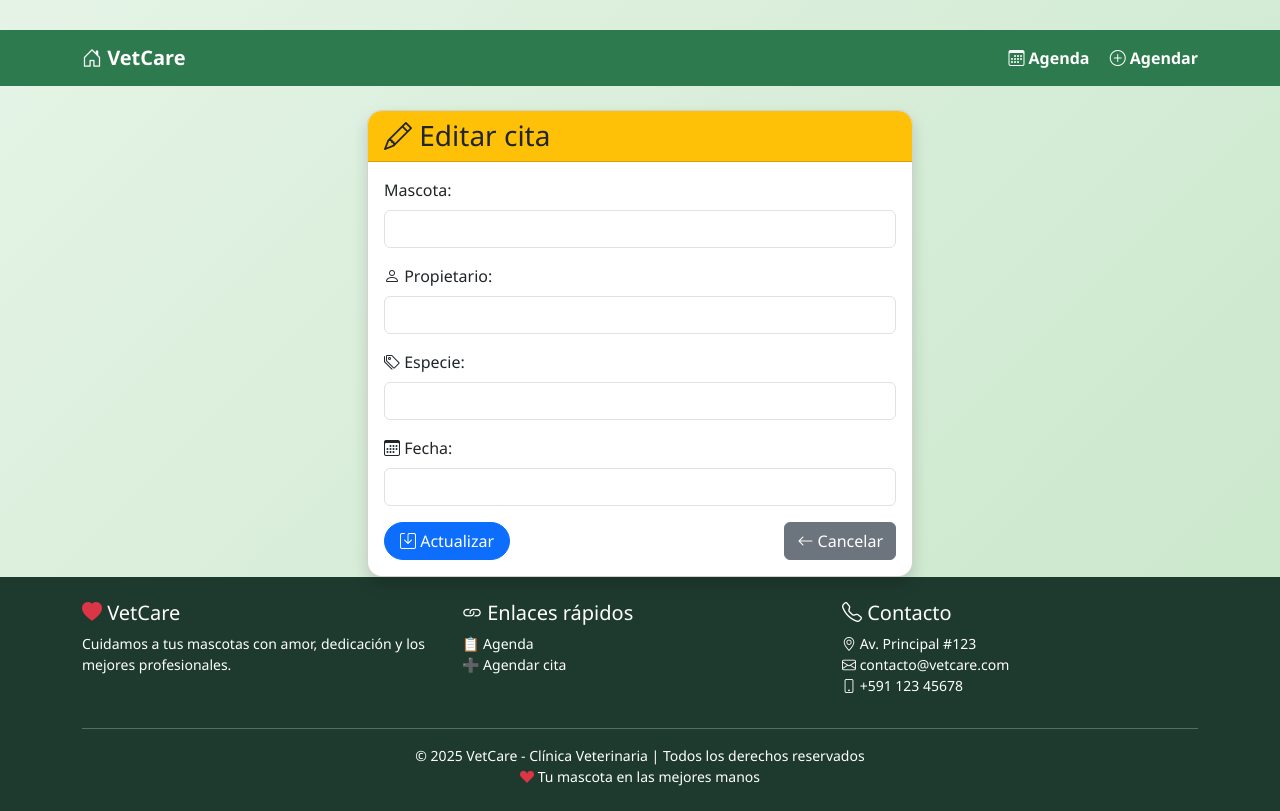
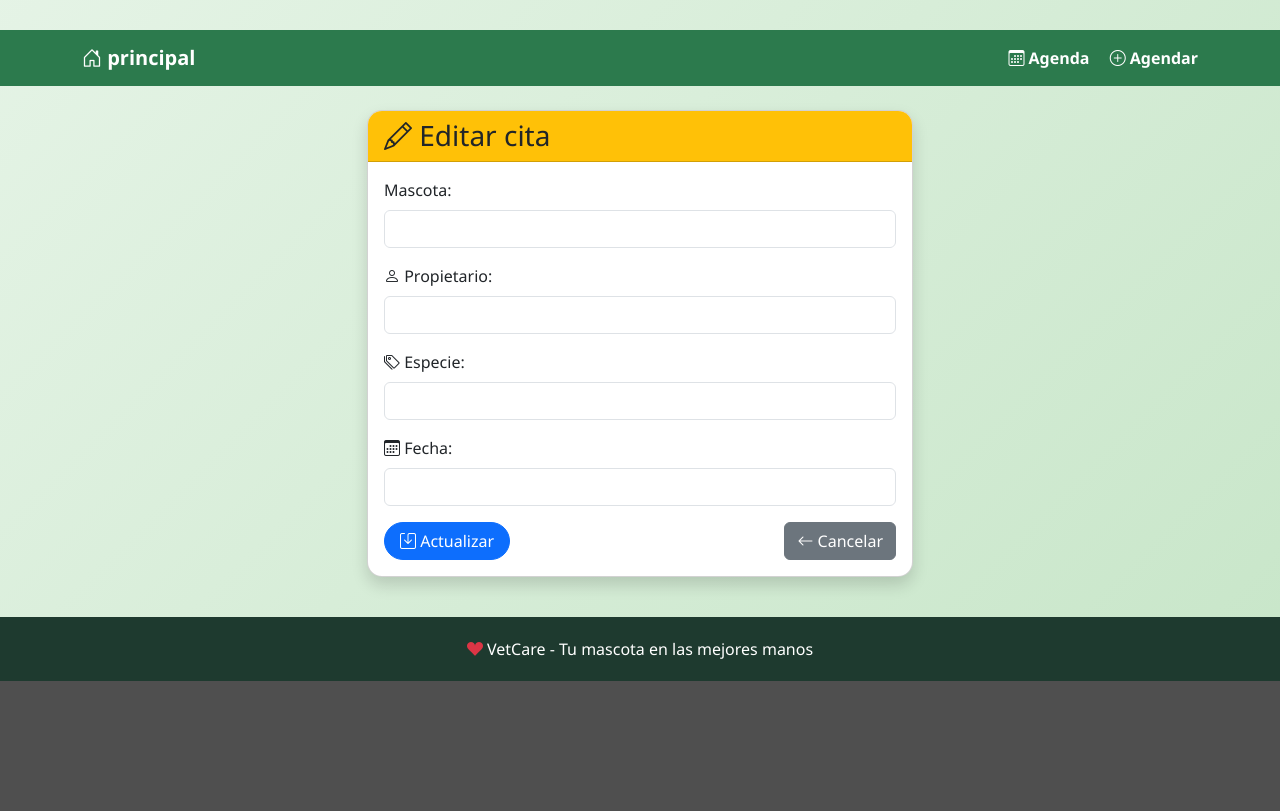
Before and after one commit to ireneproyecto/CLINICA_VETERINARIA, a Flask app: page /editar/1 in a window 1280 px wide. Shown: the part 230-1041 px from the top of the page. After the commit the page ends 911 px from the top, so only its background shows below. Run offline with Flask 3, Linux system fonts and the light colour scheme; data that the repository does not hold is empty.

Commit message:
GUARDAR CAMBIO EN EDITAR

```diff
--- a/templates/base.html
+++ b/templates/base.html
@@ -3,7 +3,7 @@
 <head>
     <meta charset="utf-8">
     <meta name="viewport" content="width=device-width, initial-scale=1">
-    <title>🐾 Clínica Veterinaria</title>
+    <title> Clínica Veterinaria</title>
     <link href="https://cdn.jsdelivr.net/npm/bootstrap@5.3.3/dist/css/bootstrap.min.css" rel="stylesheet">
     <link rel="stylesheet" href="https://cdn.jsdelivr.net/npm/bootstrap-icons@1.11.3/font/bootstrap-icons.min.css">
     <style>
@@ -11,8 +11,6 @@
             background: linear-gradient(135deg, #e8f5e9 0%, #c8e6c9 100%);
             min-height: 100vh;
             font-family: 'Segoe UI', Tahoma, Geneva, Verdana, sans-serif;
-            display: flex;
-            flex-direction: column;
         }
         .hero {
             background: linear-gradient(rgba(0,0,0,0.5), rgba(0,0,0,0.5)),
@@ -34,7 +32,7 @@
         .navbar-custom {
             background-color: #2c7a4d;
         }
-        .navbar-custom .navbar-brand, .navbar-custom .nav-link {
+        .navbar-custom .nav-link, .navbar-custom .navbar-brand {
             color: white !important;
             font-weight: bold;
         }
@@ -42,14 +40,12 @@
             background-color: #1e5a38;
             border-radius: 8px;
         }
-        /* Footer siempre abajo */
-        .content {
-            flex: 1;
-        }
         footer {
             background-color: #1e3a2f;
             color: white;
-            margin-top: 50px;
+            text-align: center;
+            padding: 20px;
+            margin-top: 40px;
         }
         .card {
             border-radius: 15px;
@@ -68,17 +64,17 @@
 </head>
 <body>
 
-    <!-- Hero Section -->
+    <!-- Hero Section con imagen -->
     <div class="hero">
         <h1><i class="bi bi-heart-fill"></i> Clínica Veterinaria</h1>
         <p>Cuidamos a tus mascotas como si fueran nuestras</p>
     </div>
 
-    <!-- Navbar -->
+    <!-- Navbar personalizado -->
     <nav class="navbar navbar-expand-lg navbar-custom sticky-top">
         <div class="container">
             <a class="navbar-brand" href="/">
-                <i class="bi bi-house-door"></i> VetCare
+                <i class="bi bi-house-door"></i> principal
             </a>
             <div class="ms-auto">
                 <a class="nav-link d-inline-block me-3" href="/">
@@ -92,44 +88,13 @@
     </nav>
 
     <!-- Contenido principal -->
-    <div class="container content mt-4">
+    <div class="container mt-4">
         {% block content %}{% endblock %}
     </div>
 
-    <!-- Footer mejorado -->
-    <footer class="mt-auto">
-        <div class="container py-4">
-            <div class="row text-center text-md-start">
-                <!-- Columna 1: Info -->
-                <div class="col-md-4 mb-3 mb-md-0">
-                    <h5><i class="bi bi-heart-fill text-danger"></i> VetCare</h5>
-                    <p class="small">Cuidamos a tus mascotas con amor, dedicación y los mejores profesionales.</p>
-                </div>
-                <!-- Columna 2: Enlaces -->
-                <div class="col-md-4 mb-3 mb-md-0">
-                    <h5><i class="bi bi-link"></i> Enlaces rápidos</h5>
-                    <ul class="list-unstyled small">
-                        <li><a href="/" class="text-white text-decoration-none">📋 Agenda</a></li>
-                        <li><a href="/nueva" class="text-white text-decoration-none">➕ Agendar cita</a></li>
-                    </ul>
-                </div>
-                <!-- Columna 3: Contacto -->
-                <div class="col-md-4">
-                    <h5><i class="bi bi-telephone"></i> Contacto</h5>
-                    <ul class="list-unstyled small">
-                        <li><i class="bi bi-geo-alt"></i> Av. Principal #123</li>
-                        <li><i class="bi bi-envelope"></i> contacto@vetcare.com</li>
-                        <li><i class="bi bi-phone"></i> +591 123 45678</li>
-                    </ul>
-                </div>
-            </div>
-            <hr class="bg-light">
-            <div class="text-center small">
-                &copy; 2025 VetCare - Clínica Veterinaria | Todos los derechos reservados
-                <br>
-                <i class="bi bi-suit-heart-fill text-danger"></i> Tu mascota en las mejores manos
-            </div>
-        </div>
+    <!-- Footer -->
+    <footer>
+        <i class="bi bi-suit-heart-fill text-danger"></i> VetCare - Tu mascota en las mejores manos
     </footer>
 
     <script src="https://cdn.jsdelivr.net/npm/bootstrap@5.3.3/dist/js/bootstrap.bundle.min.js"></script>
```
Also changed, not shown: templates/index.html (+5 -76 lines), app.py (line endings or trailing spaces).
